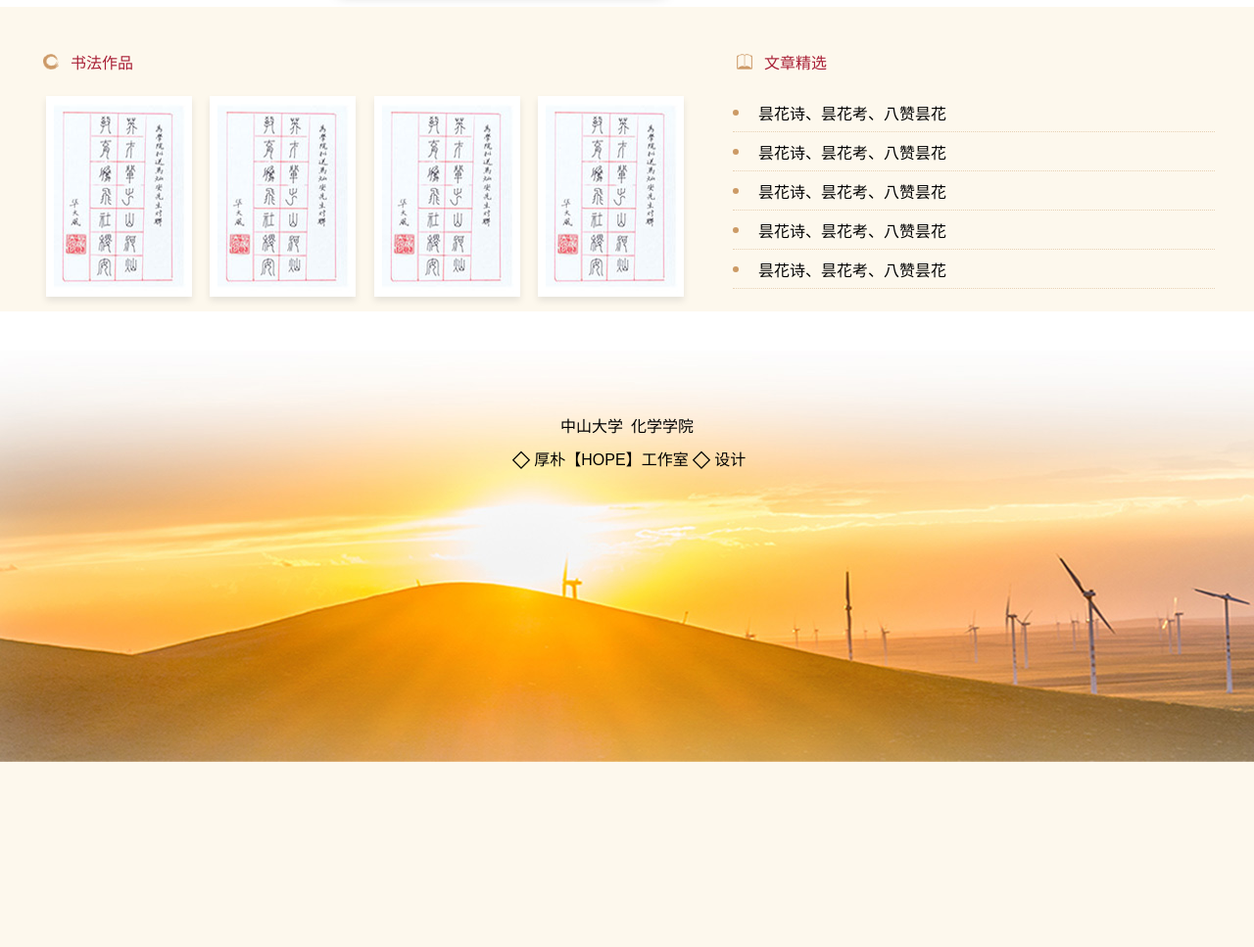
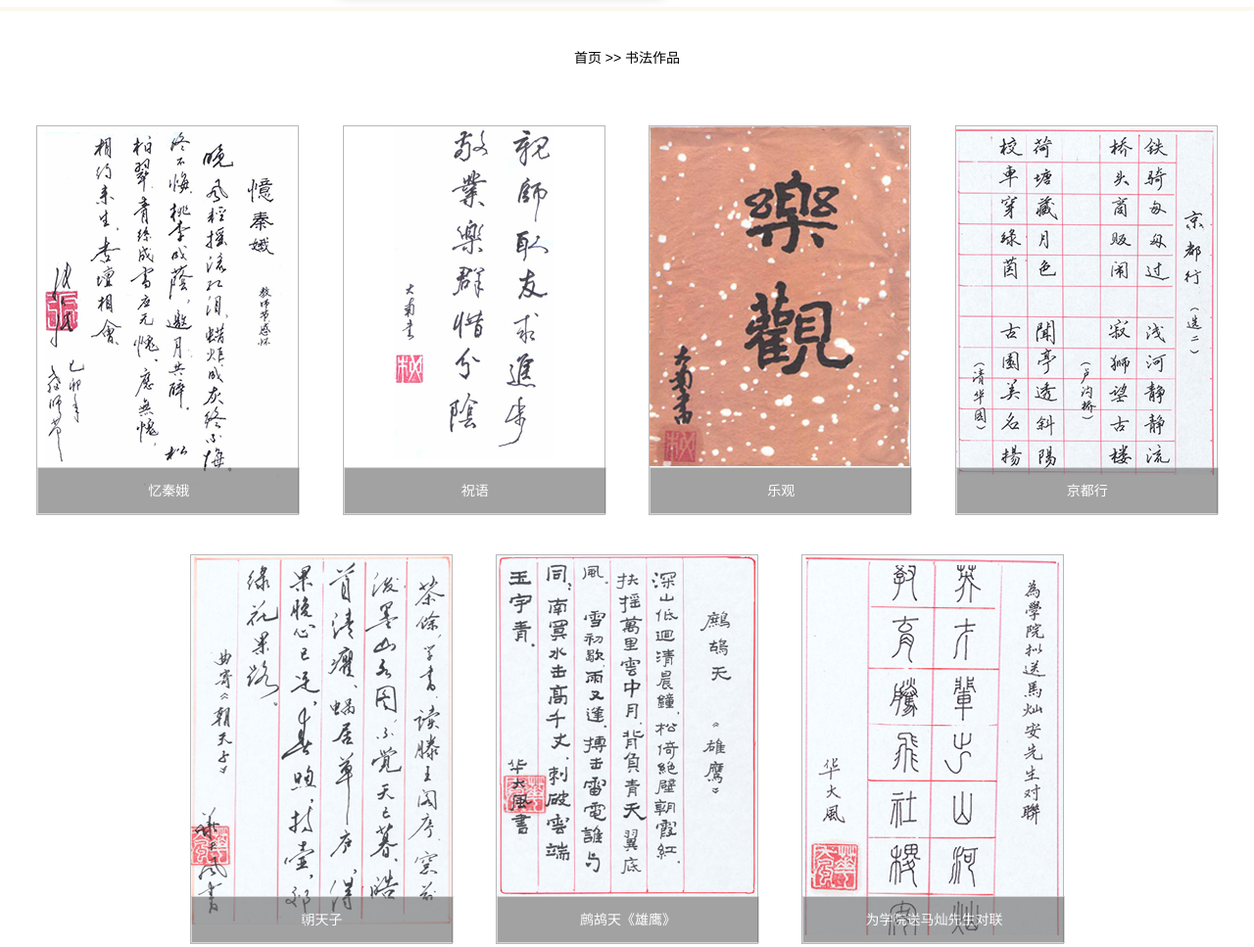
Before and after one commit to changchangge/Memorial-website, a website: page html/pages/calligraphy.html in a window 1280 px wide. Shown: the part 580-1547 px from the top of the page at 98% size. Before the commit the page ends 1358 px from the top, so only its background shows below. Drawn offline with nearby package versions, Linux system fonts and the light colour scheme; files that its build step writes are made by us from their sources; files whose address does not match are found by name.

Commit message:
书法页重构

```diff
--- a/html/pages/calligraphy.html
+++ b/html/pages/calligraphy.html
@@ -9,7 +9,51 @@
   <body>
     @@include('../templates/banner.html')
     @@include('../templates/slider.html')
-    @@include('../pages/main.html')
+    <div class="path-calligraphy"><div>首页&nbsp;>>&nbsp;书法作品</div></div>
+    <div class="calligraphy-content">
+      <div class="calligraphy-content-top">
+        <div>
+          <img src="/images/calligraphy1.png" alt="图片无法显示">
+          <div>
+            <span>忆秦娥</span>
+          </div>
+        </div>
+        <div>
+          <img src="/images/calligraphy2.png" alt="图片无法显示">
+          <div><span>祝语</span></div>
+        </div>
+        <div>
+          <img src="/images/calligraphy3.png" alt="图片无法显示">
+          <div>
+            <span>乐观</span>
+          </div>
+        </div>
+        <div>
+          <img src="/images/calligraphy4.png" alt="图片无法显示">
+          <div>
+            <span>京都行</span>
+          </div>
+        </div>
+        <div>
+          <img src="/images/calligraphy5.png" alt="图片无法显示">
+          <div>
+            <span>朝天子</span>
+          </div>
+        </div>
+        <div>
+          <img src="/images/calligraphy6.png" alt="图片无法显示">
+          <div>
+            <span>鹧鸪天《雄鹰》</span>
+          </div>
+        </div>
+        <div>
+          <img src="/images/calligraphy7.png" alt="图片无法显示">
+          <div>
+            <span>为学院送马灿先生对联</span>
+          </div>
+        </div>
+      </div>
+    </div>
     @@include('../templates/footer.html')
     <script type="text/javascript" src="/js/main.js"></script>
   </body>
--- /dev/null
+++ b/scss/pages/_calligraphy.scss
@@ -0,0 +1,53 @@
+.path-calligraphy{
+    background-color: $colorWhite;
+    padding-top: 37px;
+    div{
+        width: 1200px;
+        margin: 0 auto;
+        font-size: $fontsizeS;
+        color: $colorBlack;
+    }
+}
+.calligraphy-content{
+    background-color: $colorWhite;
+    padding-top: 60px;
+}
+.calligraphy-content-top{
+    width: 1247px;
+    margin: 0 auto;
+    div{//每一个书法作品
+        width: 268px;
+        height: 398px;
+        margin: 0 20px 40px;
+        border: 1px solid $colorGrayM;
+        display: inline-block;
+        position: relative;
+        vertical-align: middle;
+        div{//图片遮蔽层
+            width:268px;
+            height: 48px;
+            margin: 0px;
+            background-color: $colorGrayD;
+            opacity: 0.6;
+            text-align: center;
+            position: absolute;
+            left: 0px;
+            bottom: 0px;
+            span{//图片遮蔽层中间的字
+                color: $colorWhite;
+                font-size: $fontsizeS;
+                line-height: 46px;//用于居中
+            }
+        }
+    }
+}
+@media screen and (max-width: 1355px) {
+    .path-calligraphy div{
+        width: 100%;
+        text-align: center;
+    }
+    .calligraphy-content-top {
+       width: 100%;
+       text-align: center;
+    }
+}
--- a/scss/pages/_pages.scss
+++ b/scss/pages/_pages.scss
@@ -1 +1,2 @@
 @import "./_main.scss";
+@import "./_calligraphy.scss";
--- a/scss/var/_color.scss
+++ b/scss/var/_color.scss
@@ -10,4 +10,6 @@ $colorYellowD: #e0a50a;
 $colorYellowM: #e7d1b5;
 $colorYellowL: #fdf8ed;
 $colorBrown: #cc9a65;
+$colorGrayM: #b9b8b8;
+$colorGrayD: #666666;
 $colorRed: #a92037;
```
Also changed, not shown: package.json (+14 -1 lines), images/calligraphy1.png (added), images/calligraphy2.png (added), images/calligraphy3.png (added), images/calligraphy4.png (added), images/calligraphy5.png (added), images/calligraphy6.png (added), images/calligraphy7.png (added).
